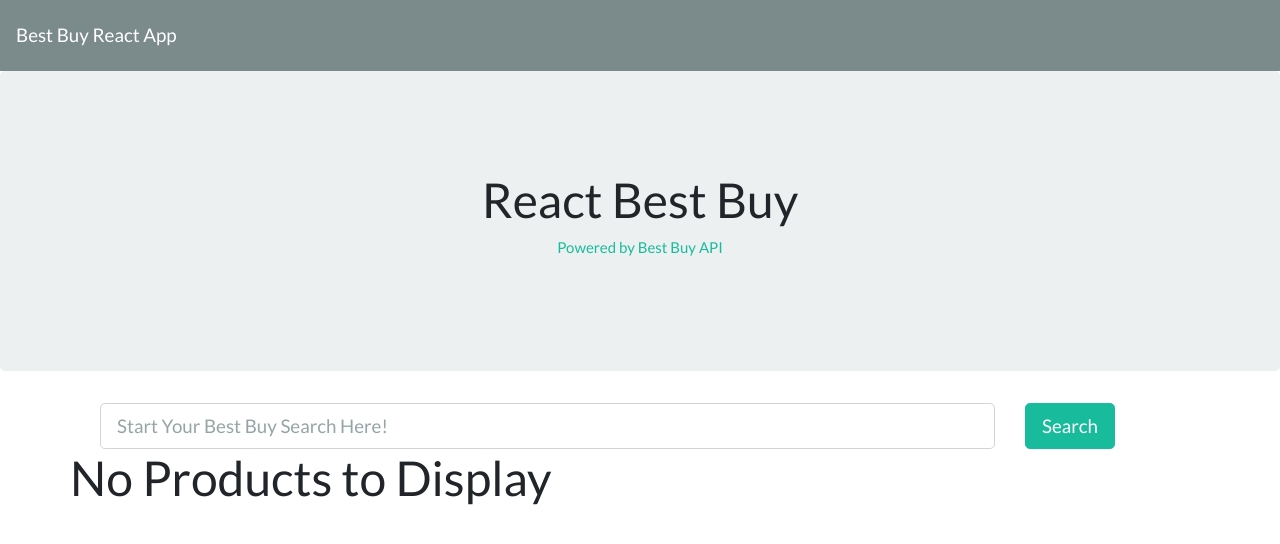
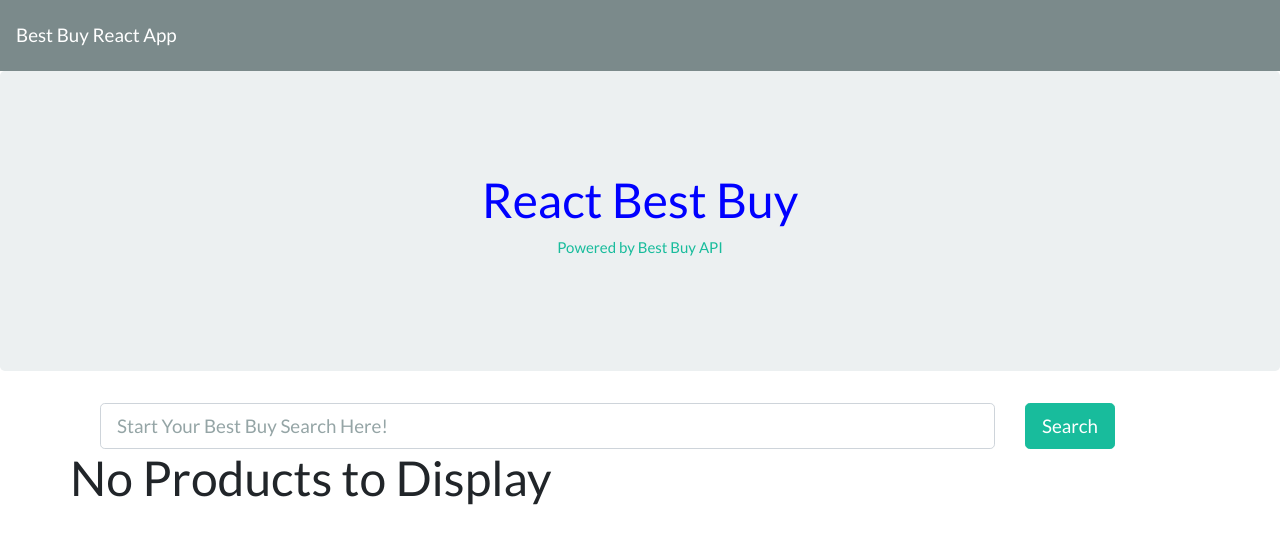
Before and after one commit to robocop369/Online_Market_Place, a React (Create React App) app in the folder client/: page / in a window 1280 px wide. Shown: the top 544 px of the page. Built offline with nearby package versions, Linux system fonts and the light colour scheme.

Commit message:
more blue

```diff
--- a/client/src/components/Jumbotron/style.css
+++ b/client/src/components/Jumbotron/style.css
@@ -1,4 +1,5 @@
 .jumbotron {
   min-height: 300px;
   padding-top: 100px;
+  color: blue;
 }
--- a/client/src/components/Thumbnail/style.css
+++ b/client/src/components/Thumbnail/style.css
@@ -4,4 +4,5 @@
   background-position: center;
   width: 100%;
   padding-top: 100%;
+  color: blue;
 }
```
